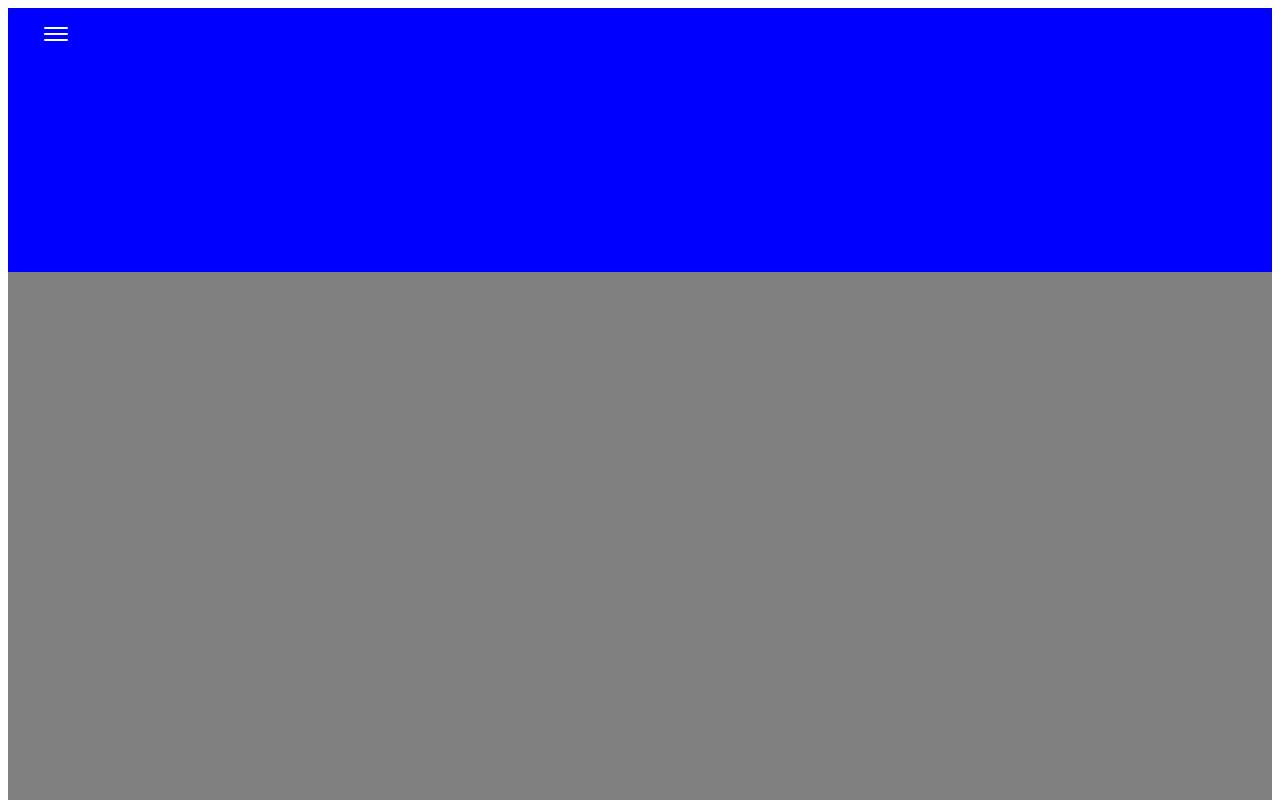
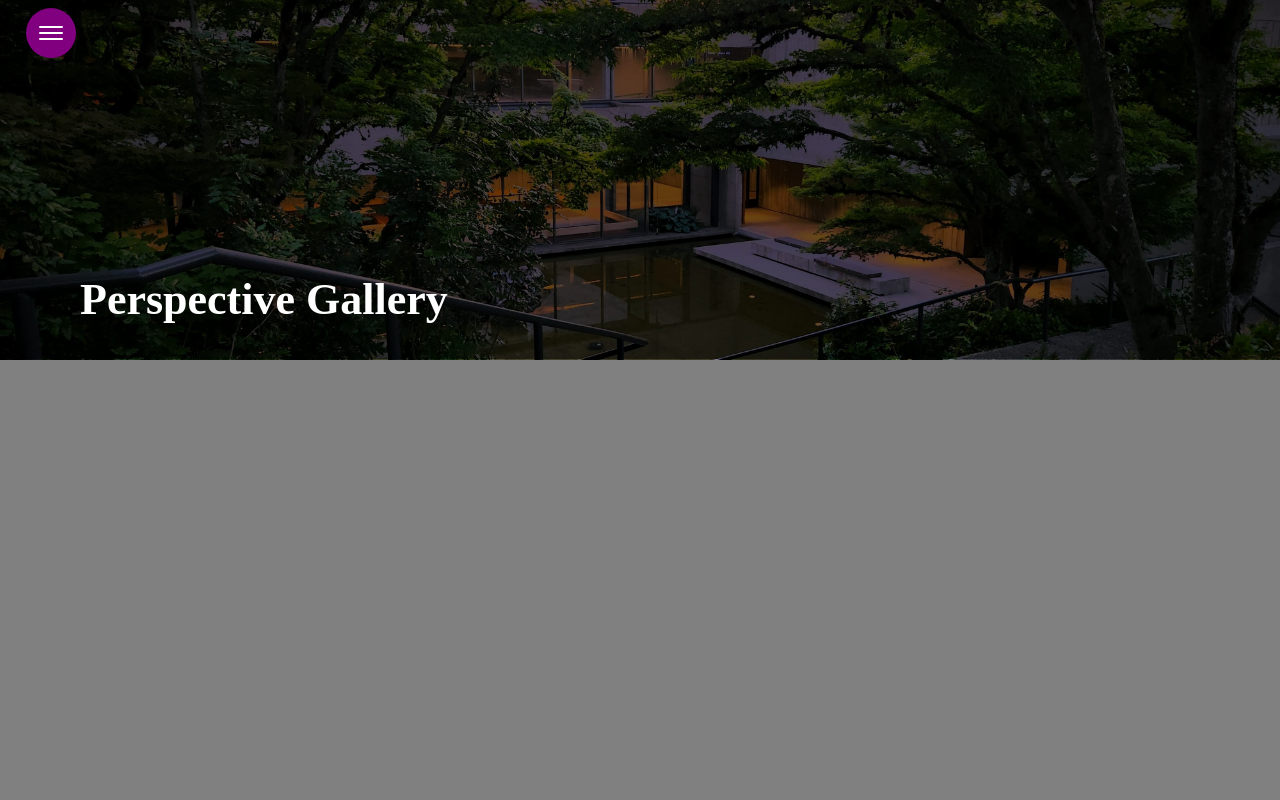
Before and after one commit to gasparf/mountain24, a React (Create React App) app: page /locations in a window 1280 px wide. Shown: the top 800 px of the page. Built offline with nearby package versions, Linux system fonts and the light colour scheme.

Commit message:
polished website styling
polished navbar
polished the locations page, prepped for data formatting
adjusted the main map page
added placeholder image for the locations page

```diff
--- a/src/App.css
+++ b/src/App.css
@@ -9,3 +9,7 @@
 
 
 }
+
+*{
+  margin: 0;
+}
--- a/src/Components/NavMenu.css
+++ b/src/Components/NavMenu.css
@@ -1,18 +1,22 @@
 .appear {
-    background-color: transparent;
+    background-color: purple;
+    border-radius: 40px;
     position: absolute;
-    height: 60px;
-    width: 60px;
+    height: 50px;
+    width: 50px;
     display: flex;
     justify-content: start;
     align-items: center;
     z-index: 400;
+    padding-top: 7px;
+    top: 1%;
+    left: 2%;
 }
 .menu-bars {
-    margin-left: 2rem;
+    margin: auto;
     font-size: 2rem;
     background: none;
-  }
+}
 
 .nav-menu {
     background-color: transparent;
@@ -21,7 +25,7 @@
     display: flex;
     justify-content: space-between;
     position: fixed;
-    top: 6.5%;
+    top: 10%;
     left: -100%;
     transition: 850ms;
     z-index: 100;
@@ -29,7 +33,23 @@
 
 .nav-menu.active {
     background-color: transparent;
-    left: 18%;
+    left: 2%;
     transition: 350ms;
     z-index: 100;
 }
+
+.btn {
+    height: 50px;
+    width: 50px;
+    font-size: 1.4rem;
+    background-color: purple;
+    border-radius: 40px;
+    text-align: center;
+    padding-top: 12px;
+    margin-bottom: 12px;
+}
+
+.option0 {
+    padding-top: 10px;
+    font-size: 1.75rem;
+}
--- a/src/Components/NavMenu.tsx
+++ b/src/Components/NavMenu.tsx
@@ -33,23 +33,18 @@ const NavMenu = () => {
 
             <IconContext.Provider value={{ color: "#fff" }}>
         <nav className={appear ? "nav-menu active" : "nav-menu"}>
-          <ul className="nav-menu-items" onClick={handleAppear}>
-            <li className="navbar-toggle">
-              <Link to="#" className="menu-bars">
-                <IoClose />
-              </Link>
-            </li>
+          <div className="nav-menu-items">
             {NavMenuData.map((item, index) => {
               return (
-                <li key={index} className={item.cName}>
+                <div key={index} className={"option" + index + " btn"}>
                   <Link to={item.path}>
                     {item.icon}
-                    <span className="navbar-title">{item.title}</span>
+                    {/* <span className="navbar-title">{item.title}</span> */}
                   </Link>
-                </li>
+                </div>
               );
             })}
-          </ul>
+          </div>
         </nav>
       </IconContext.Provider>
         </>
--- a/src/Pages/Home.css
+++ b/src/Pages/Home.css
@@ -12,8 +12,8 @@
 .map {
     background-color: aquamarine;
     display: block;
-    height: 90%;
-    width: 95%;
+    height: 100%;
+    width: 100%;
     z-index: 0;
 
 }
@@ -26,9 +26,8 @@
 
 .menu {
     position: absolute;
-    display: flexbox;
-    top: 6.5%;
-    left: 8%;
+    top: 1%;
+    left: 2%;
     z-index: 0;
 
 }
--- a/src/Pages/Home.tsx
+++ b/src/Pages/Home.tsx
@@ -24,7 +24,7 @@ const Home = () => {
             <div className='map'>
                 <MapContainer
 
-                center={[49.2, -123]} zoom={11} scrollWheelZoom={false}
+                center={[49.2, -123]} zoom={11} scrollWheelZoom={true}
 
                 >
 
--- a/src/Pages/Locations.css
+++ b/src/Pages/Locations.css
@@ -6,17 +6,47 @@
 }
 
 .banner {
-    display: flexbox;
     justify-content: start;
     background-color: blue;
-    height: 33%;
+    height: 45%;
     width: 100%;
+    overflow: hidden;
+}
+
+.banner #bannerImg{
+    width: 100%;
+    height: 100%;
+    object-fit: cover;
+    object-position: 0% 45%;
+}
+
+.placeHolder{
+    align-items: baseline;
+    object-position: top;
+}
+
+#bannerTint{
+    height: 100%;
+    width: 100%;
+    background-color: #00000088;
+    position: relative;
+    top: -101.5%;
+    left: 0;
+}
+
+#galleryName{
+    position: relative;
+    top: -125%;
+    padding-left: 80px;
+    color: white;
+    font-weight: 600;
+    font-size: 2.75rem;
 }
 
 .disp_img {
-    display: flexbox;
-    justify-content: center;
-    align-items: center;
+    display: flex;
+    align-items: start;
     background-color: gray;
     height: 100%;
+    padding: 4%;
 }
--- a/src/Pages/Locations.tsx
+++ b/src/Pages/Locations.tsx
@@ -3,14 +3,16 @@ import './Locations.css';
 import CardContainer from '../Components/CardContainer/CardContainer';
 import Card from '../Components/Card/Card';
 import NavMenu from '../Components/NavMenu';
-
+import placeHolderImg from '../Assets/placeholder.jpg';
 
 const Locations = () => {
     return (
         <div className='main'>
             <NavMenu />
             <div className='banner'>
-
+                <img className='placeHolder' id="bannerImg" src={placeHolderImg}/>
+                <div id='bannerTint'></div>
+                <h1 id='galleryName'>Perspective Gallery</h1>
             </div>
             <div className='disp_img'>
 
--- a/src/index.tsx
+++ b/src/index.tsx
@@ -2,7 +2,7 @@ import React from 'react';
 import ReactDOM from 'react-dom';
 import { BrowserRouter as Router, useNavigate} from 'react-router-dom';
 import App from './App';
-
+import './App.css';
 
 
 
```
Also changed, not shown: src/Assets/placeholder.jpg (added).
